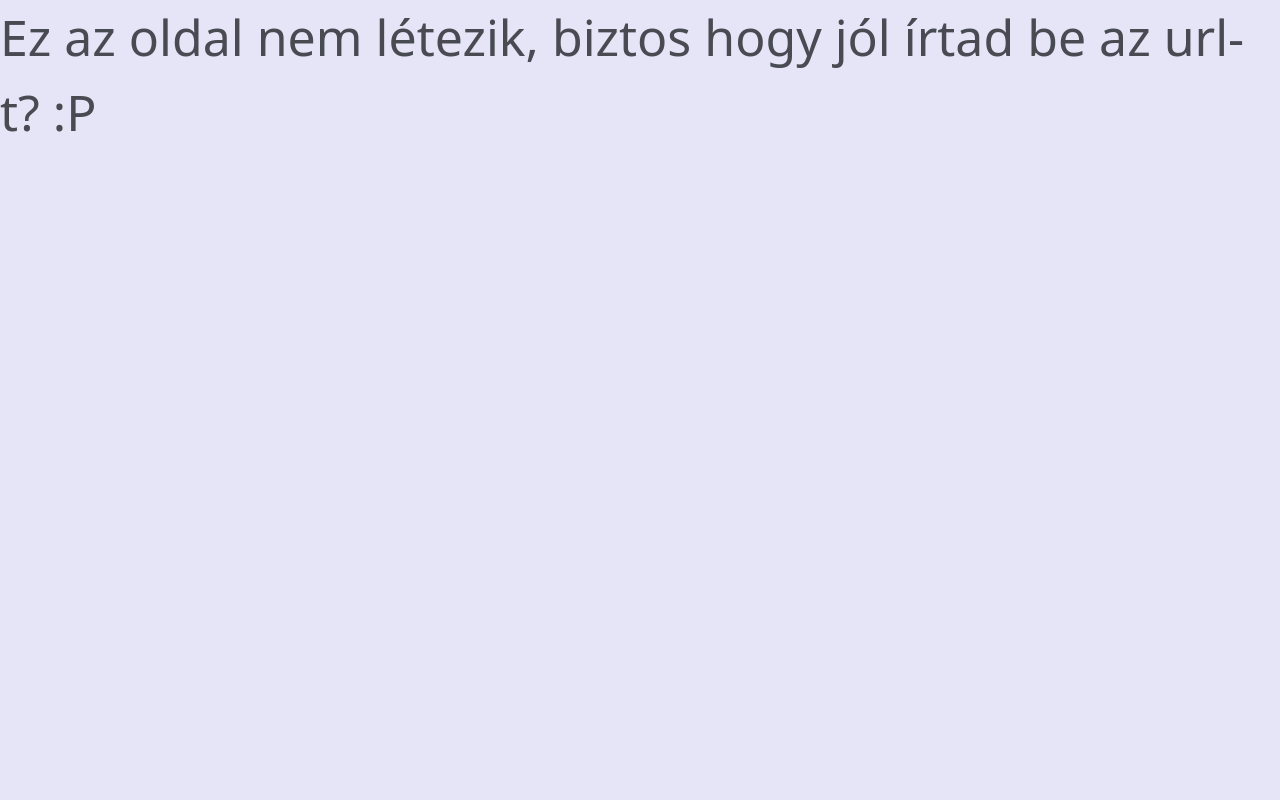
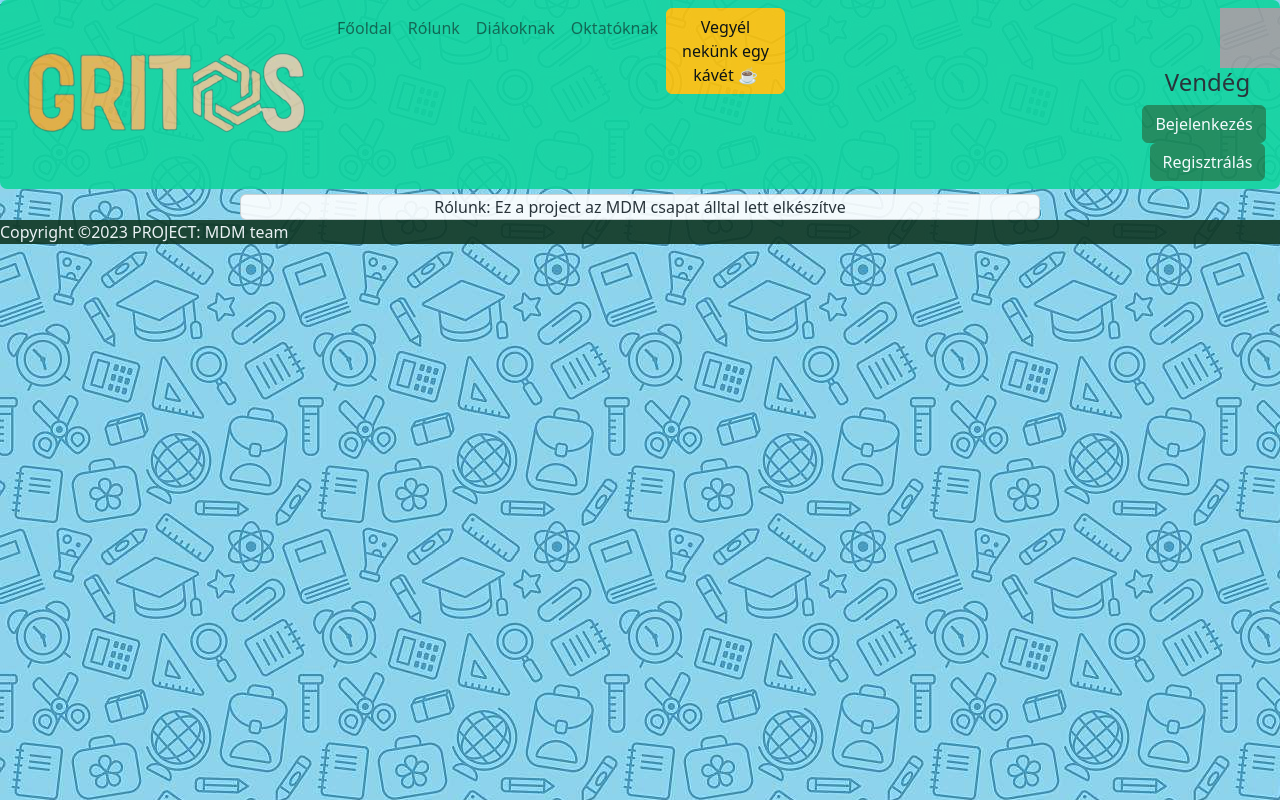
Before and after one commit to Milan-Ecsedi/graduation-project-frontend, a React (Create React App) app: page /about in a window 1280 px wide. Built offline with nearby package versions, Linux system fonts and the light colour scheme; no server answers; grey boxes are pictures that could not be loaded.

Commit message:
Validation from backend and navigation added

```diff
--- a/package.json
+++ b/package.json
@@ -41,5 +41,8 @@
       "last 1 firefox version",
       "last 1 safari version"
     ]
+  },
+  "devDependencies": {
+    "@types/bootstrap": "^5.2.6"
   }
 }
--- a/src/App.css
+++ b/src/App.css
@@ -1,56 +1,69 @@
-body{
-background-color: #282828;
-opacity: 0.8;
-background-image: radial-gradient(#ed1919 0.5px, #e5e5f7 0.5px); /*#ed1919 #e5e5f7*/
-background-size: 10px 10px;
+body {
+    opacity: 0.9;
+    /* background-image: radial-gradient(#ed1919 0.5px, #e5e5f7 0.5px);  */
+    /* background-size: 10px 10px;   */
+    background-image: url('./images/background.jpg');
 }
 
-.grow { transition: all .5s ease-in-out; }
-.grow:hover { transform: scale(1.1); }
+
+.grow {
+    transition: all .5s ease-in-out;
+}
+.grow:hover {
+    transform: scale(1.1);
+}
 
 
-
-
-footer{
-
+footer {
     left: 0;
     bottom: 0;
     width: 100%;
-    background-color:#103723;
+    background-color: #103723;
     color: whitesmoke;
-
 }
 
 footer p {
     margin: 0;
 }
 
-.FormPage{
+.FormPage {
+    text-align: center;
+}
 
-text-align: center;
-font-size:25px;
+
+
+.FormPage input {
+
+    border-color: #10d49c;
+    border-radius: 30px;
+    width: 300px;
+    margin-left: 12.5%;
+}
+
+.FormPage button{
+
+    width: 150px;
+    margin-left: 31%;
 
 }
 
-.FormPage input{
-
-    border-color:#10d49c ;
-    border-radius: 30px;
-
+.FormPage p {
+    font-size: 25px;
 }
 
-.FormPage h2{
+.FormPage h2 {
 
     color: rgb(150, 128, 2);
 
 }
 
-.FormPage a{
+.FormPage a {
 
     color: #10d49c;
     text-decoration: none;
 }
-.FormPage h5{
+
+.FormPage h5 {
 
     color: #ed1919;
 
@@ -58,17 +71,18 @@ font-size:25px;
 
 }
 
-.FormPage footer{
+.FormPage footer {
 
- position: fixed;
- bottom: 0;
+    position: fixed;
+    bottom: 0;
 
 }
 
-.courseCard{
+.courseCard {
     text-align: center;
 }
-.courseCard img{
+
+.courseCard img {
 
     width: 799px;
 
--- a/src/App.tsx
+++ b/src/App.tsx
@@ -6,6 +6,7 @@ import { Route, Routes } from 'react-router-dom';
 import RegisterPage from './Pages/RegisterPage';
 import CoursePage from './Pages/CoursePage';
 import LoginPage from './Pages/LoginPage';
+import About from './Pages/About';
 
 
 interface State{
@@ -47,6 +48,7 @@ render(): React.ReactNode{
     <Route path='/register' element={<RegisterPage></RegisterPage>}></Route>
     <Route path='/login' element={<LoginPage></LoginPage>}></Route>
     <Route path='/*' element={<p style={{fontSize:'50px'}}>Ez az oldal nem létezik, biztos hogy jól írtad be az url-t? :P</p>}></Route>
+    <Route path='/about' element={<About></About>}></Route>
   </Routes>
   </div>
 }
--- a/src/Course.tsx
+++ b/src/Course.tsx
@@ -5,4 +5,5 @@ export interface Course {
   cover_photo:string;
   subject: string;
   topic:string;
+  starting_date:string;
   }
--- /dev/null
+++ b/src/Pages/About.tsx
@@ -0,0 +1,23 @@
+import { Component, ReactNode } from "react";
+import Footer from "../components/Footer";
+import Header from "../components/Header";
+import "bootstrap/dist/css/bootstrap.css";
+
+export default class About extends Component{
+
+
+render(): ReactNode {
+
+    return <div>
+        <Header/>
+        <center>
+        <div className="card" style={{width: '800px', marginTop:'5px'}}>
+        <p className="card-text">Rólunk: Ez a project az MDM csapat álltal lett elkészítve</p>
+        </div>
+        </center>
+        <Footer/>
+    </div>
+}
+
+
+}
--- a/src/Pages/LoginPage.tsx
+++ b/src/Pages/LoginPage.tsx
@@ -2,6 +2,7 @@ import { Component} from "react";
 import { Link } from "react-router-dom";
 import Footer from "../components/Footer";
 import Logo from "../images/gritos_logo.png"
+import "bootstrap/dist/css/bootstrap.css"
 
 export default class LoginPage extends Component{
 
@@ -14,6 +15,8 @@ render() {
     return <div className="FormPage">
     <img src={Logo} alt="Gritos Logo" />
     <h2>Learn with us</h2>
+    <center>
+    <div className="card" style={{width: '400px', marginTop:'5px'}}>
     <p>Felhasználó név:</p>
     <input type="text"/>
     <p>Jelszó:</p>
@@ -21,6 +24,8 @@ render() {
 
     <button className='btn btn-success grow'>Bejelentkezés</button>
     <p>Nincs még Fiókod?<Link to='/register'>Itt</Link> elkészítheted</p>
+    </div>
+    </center>
     <Footer></Footer>
     </div>
 }
--- a/src/Pages/RegisterPage.tsx
+++ b/src/Pages/RegisterPage.tsx
@@ -4,6 +4,8 @@ import Footer from "../components/Footer";
 import MessageBox from "../components/MessageBox";
 import Logo from '../images/gritos_logo.png';
 import { ResponseMess } from "../response";
+import "bootstrap/dist/css/bootstrap.css"
+
 
 interface State {
     message: string[];
@@ -84,19 +86,21 @@ export default class RegisterPage extends Component<{}, State>{
 
             <img src={Logo} alt="Gritos logo" />
             <h2>Learn with us</h2>
-
+            <center>
+            <div className="card" style={{width: '400px', marginTop:'5px'}}>
             <p>Felhasználó név:</p>
             <input type='text' value={this.state.regUser} onChange={e => this.setState({ regUser: e.currentTarget.value })} />
             <p>Email:</p>
             <input type="text" value={this.state.regEmail} onChange={e => this.setState({ regEmail: e.currentTarget.value })} />
             <p>Jelszó:</p>
-            <input type={this.state.showpw} value={this.state.regPass} onChange={e => this.setState({ regPass: e.currentTarget.value })} />
+            <input type={this.state.showpw} value={this.state.regPass} onChange={e => this.setState({ regPass: e.currentTarget.value })}/>
             <p>Jelszó mégegyszer:</p>
             <input type={this.state.showpw} value={this.state.regPass2} onChange={e => this.setState({ regPass2: e.currentTarget.value })} /><br />
             <button className='btn btn-success grow' onClick={this.handleRegister}>Regisztrálás</button>
             <MessageBox message={this.state.message}></MessageBox>
             <p>Van már Fiókod?<Link to='/login'>Itt</Link> bejelentkezhetsz</p>
-
+            </div>
+            </center>
             <Footer />
         </div>
 
--- a/src/components/CourseCard.tsx
+++ b/src/components/CourseCard.tsx
@@ -28,6 +28,7 @@ return  <div style={{textAlign:'center'}}>
 <p className="card-text">{this.props.course.course_description}</p>
 <p className="card-text">{this.props.course.subject}</p>
 <p className="card-text">Témakör:{this.props.course.topic}</p>
+<p className="card-text">Kurzus kezdési ideje: {this.props.course.starting_date}</p>
 <button className="btn btn-success grow">Jelentkezz!</button>
 </div>
 
--- a/src/components/Header.tsx
+++ b/src/components/Header.tsx
@@ -1,32 +1,75 @@
 import { Component, ReactNode } from "react";
 import { Link } from "react-router-dom";
 import Logo from '../images/gritos_logo.png';
+import "bootstrap/dist/css/bootstrap.css"
+import "bootstrap/dist/js/bootstrap.js"
+
 
 
 
 export default class Header extends Component<{}>{
 
 
-render(): ReactNode {
+    render(): ReactNode {
 
 
-    return  <header style={{backgroundColor:'rgb(16, 212, 158)', borderRadius:'7px'}}>
+        return <header style={{ backgroundColor: 'rgb(16, 212, 158)', borderRadius: '7px' }}>
 
-{/* rgb(16, 212, 158) */}
+            {/* rgb(16, 212, 158) */}
+            <nav className="navbar navbar-expand-lg navbar-light">
+                <Link to='' className="navbar-brand">
+                    <img src={Logo} alt="" style={{ marginLeft: '25px'}} />
+                </Link>
+                <div className="collapse navbar-collapse" id="navbarSupportedContent">
+                    <ul className="navbar-nav mr-auto">
+                        <li className="nav-item active">
+                            <Link className="nav-link" to='/'>Főoldal<span className="sr-only"></span></Link>
+                        </li>
+                        <li className="nav-item">
+                            <Link className="nav-link" to='/about'>Rólunk</Link>
+                        </li>
+                        <li className="nav-item">
+                            <Link className="nav-link" to=''>Diákoknak</Link>
+                        </li>
+                        <li className="nav-item">
+                            <Link className="nav-link" to=''>Oktatóknak</Link>
+                        </li>
+                        <li className="nav-item">
+                        <Link to='' className="btn btn-warning">Vegyél nekünk egy kávét ☕</Link>
+                        </li>
+                        <li className="nav-item" style={{marginLeft:'350px'}}>
+                        <img src="https://www.freeiconspng.com/thumbs/profile-icon-png/am-a-19-year-old-multimedia-artist-student-from-manila--21.png" alt="" style={{width:'60px',height:'60px', marginLeft:'85px'}} />
+          <div style={{textAlign: 'center'}}>
+         <h4>Vendég</h4>
+         <Link className='btn btn-success grow' style={{marginRight:'7px'}} to='/login'>Bejelenkezés</Link>
+         <Link className='btn btn-success grow' to='/register'>Regisztrálás</Link>
+         </div>
+                        </li>
+                    </ul>
+                </div>
 
-            <img src={Logo} alt="" style={{marginLeft:'25px', marginTop:'10px'}} />
+            </nav>
 
-           <img src="https://www.freeiconspng.com/thumbs/profile-icon-png/am-a-19-year-old-multimedia-artist-student-from-manila--21.png" alt="" style={{width:'100px',height:'100px', marginLeft:'1000px'}} />
-          <div style={{marginLeft:'1240px', textAlign: 'center'}}>
+
+
+
+            {/* <Link to='' className="btn btn-info grow" style={{ marginLeft: '1%' }}>Rólunk</Link> */}
+            {/* <Link to='' className="btn btn-info grow" style={{ marginLeft: '1%' }}>Felhasználói feltételek</Link> */}
+            {/* <Link to='' className="btn btn-warning grow" style={{ marginLeft: '1%', marginBottom:'1%' }}>Vegyél nekünk egy kávét ☕</Link> */}
+
+
+            {/*   <img src="https://www.freeiconspng.com/thumbs/profile-icon-png/am-a-19-year-old-multimedia-artist-student-from-manila--21.png" alt="" style={{width:'100px',height:'100px', marginLeft:'1000px'}} />
+
+           <div style={{marginLeft:'1240px', textAlign: 'center'}}>
           <h3>Vendég</h3>
           <Link className='btn btn-success grow' style={{marginRight:'7px'}} to='/login'>Bejelenkezés</Link>
           <Link className='btn btn-success grow' to='/register'>Regisztrálás</Link>
-          </div>
+          </div>*/}
 
 
-      </header>
+        </header>
 
-}
+    }
 
 
 }
```
Also changed, not shown: 1 other file (tests, documents, lock files or other folders).
